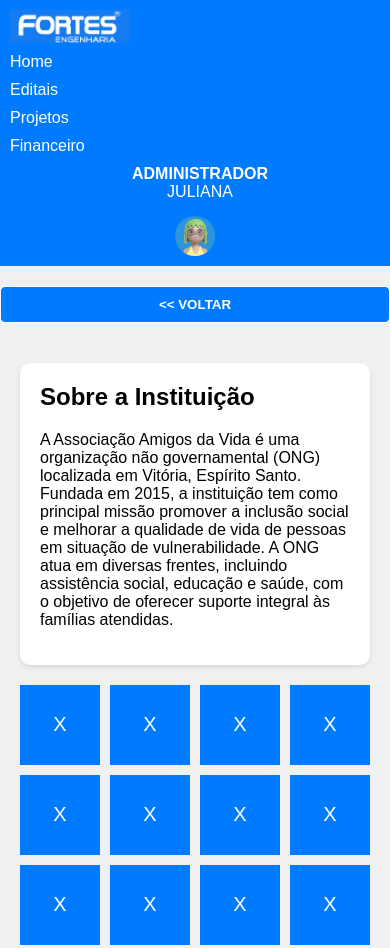
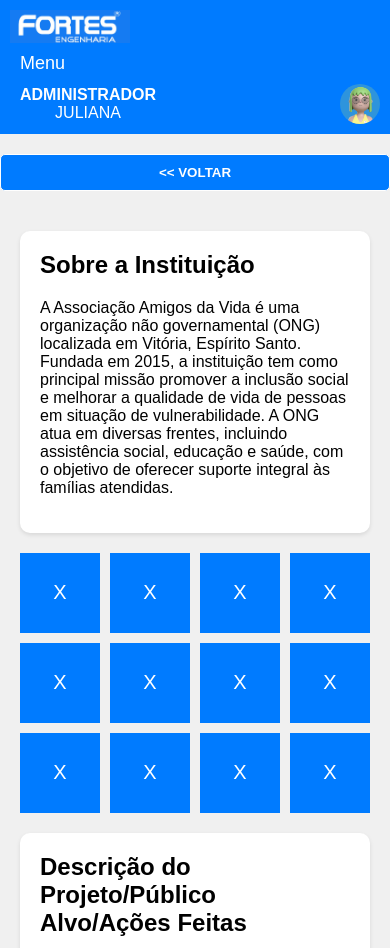
Before and after one commit to Luc6sx/trabalho-fabricrio-segundo-bimestre, a plain HTML site: page telas_adm/editaljuliana.html in a window 390 px wide. Shown: the top 948 px of the page. Drawn offline with Linux system fonts and the light colour scheme; files that its build step writes are made by us from their sources.

Commit message:
Add files via upload

```diff
--- a/telas_adm/editaljuliana.html
+++ b/telas_adm/editaljuliana.html
@@ -4,6 +4,7 @@
     <meta charset="UTF-8">
     <meta name="viewport" content="width=device-width, initial-scale=1.0">
     <title>Fortes Engenharia</title>
+    <link rel="stylesheet" href="../style.css">
 
     <style>
         body {
@@ -31,7 +32,11 @@
         header img {
             max-width: 200px;
             height: auto;
+        }
 
+        header nav {
+            display: flex;
+            flex-wrap: wrap;
         }
 
         header nav ul {
@@ -64,6 +69,62 @@
             border-radius: 50%;
             width: 50px;
             height: 50px;
+        }
+
+        .menu-button {
+            display: none;
+            background-color: #007bff;
+            color: white;
+            border: none;
+            padding: 10px;
+            cursor: pointer;
+            font-size: 18px;
+        }
+
+        @media (max-width: 768px) {
+            header nav ul {
+                flex-direction: column;
+                align-items: center;
+                display: none;
+                width: 100%;
+            }
+
+            header nav ul.show {
+                display: flex;
+            }
+
+            .menu-button {
+                display: block;
+            }
+
+            header .user-info {
+                flex-direction: column;
+                align-items: flex-start;
+            }
+        }
+
+        @media (max-width: 480px) {
+            header {
+                flex-direction: column;
+                align-items: flex-start;
+                padding: 10px;
+            }
+
+            header .logo img {
+                max-width: 120px;
+            }
+
+            header .user-info {
+                flex-direction: row;
+                align-items: center;
+                width: 100%;
+                justify-content: space-between;
+            }
+
+            header .user-info img {
+                width: 40px;
+                height: 40px;
+            }
         }
 
         .container {
@@ -122,11 +183,6 @@
         }
 
         @media (max-width: 768px) {
-            header .user-info {
-                flex-direction: column;
-                align-items: flex-start;
-            }
-
             .investment {
                 flex-direction: column;
                 align-items: flex-start;
@@ -135,45 +191,12 @@
             .investment div {
                 text-align: left;
             }
-
-            header nav ul {
-                flex-direction: column;
-                align-items: flex-start;
-                gap: 10px;
-                width: 100%;
-                padding: 10px 0;
-            }
-
-            header nav ul li {
-                margin-left: 0;
-            }
         }
 
         @media (max-width: 480px) {
-            header {
-                flex-direction: column;
-                align-items: flex-start;
-                padding: 10px;
-            }
-
-            header .logo img {
-                max-width: 120px;
-            }
-
             .btn button {
                 width: 100%;
                 padding: 10px;
-            }
-
-            header .user-info {
-                align-items: center;
-                width: 100%;
-                justify-content: space-between;
-            }
-
-            header .user-info img {
-                width: 40px;
-                height: 40px;
             }
 
             .gallery div {
@@ -182,7 +205,8 @@
                 font-size: 20px;
             }
         }
-        .asd{
+
+        .asd {
             display: flex;
             flex-direction: column;
             align-items: center;
@@ -194,6 +218,7 @@
         <div class="logo">
             <img src="../imagens/Sem título.png" alt="Logo">
         </div>
+        <button class="menu-button" onclick="toggleMenu()">Menu</button>
         <nav>
             <ul>
                 <li><a href="#">Home</a></li>
@@ -258,6 +283,11 @@
         function back() {
             window.location.href = 'telajuliana.html';
         }
+
+        function toggleMenu() {
+            const navUl = document.querySelector('header nav ul');
+            navUl.classList.toggle('show');
+        }
     </script>
 </body>
 </html>
```
Also changed, not shown: telas_adm/telajuliana.html (+87 -17 lines).
